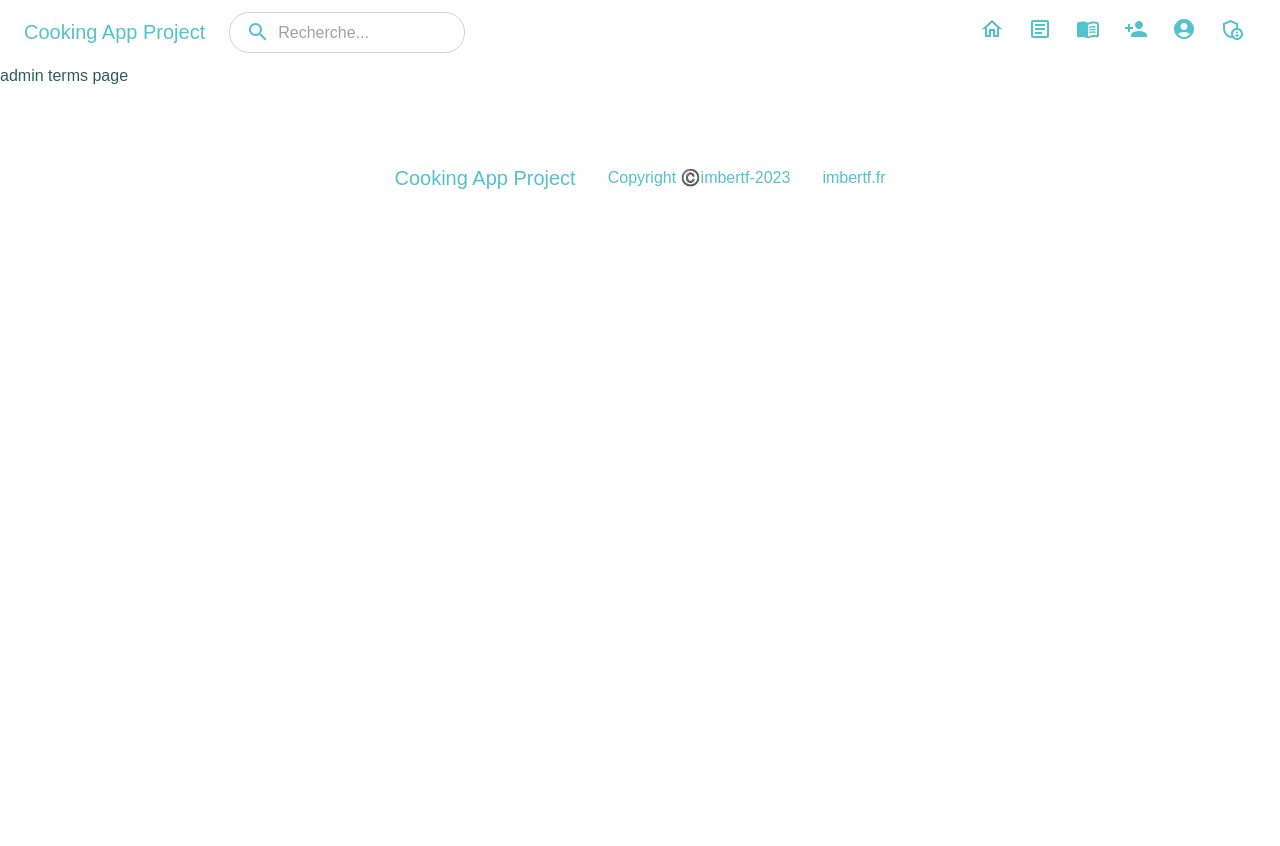
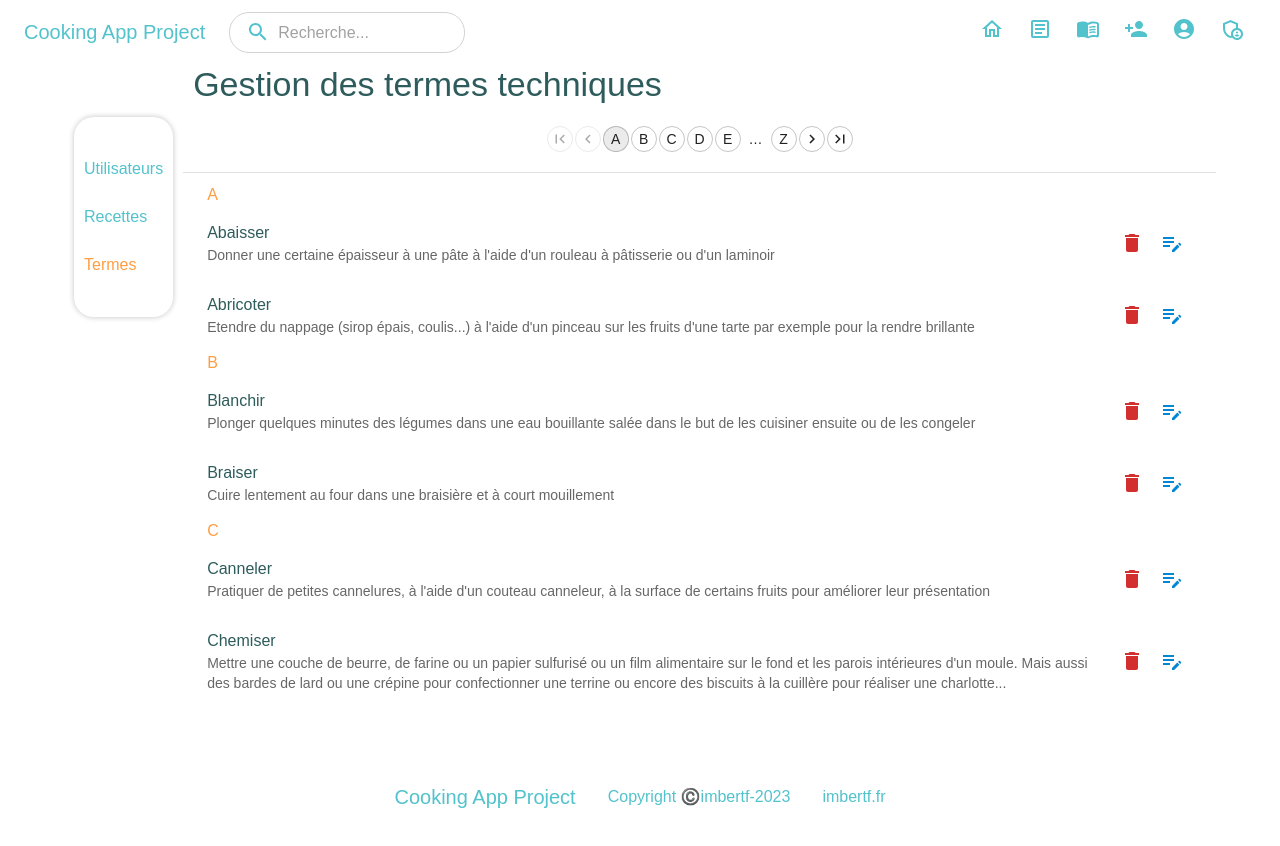
Before and after one commit to imbertf/cooking-app-project, a React (Create React App) app in the folder frontend/: page /admin/terms in a window 1280 px wide. Before the commit the page ends 800 px from the top, so only its background shows below. Built offline with nearby package versions, Linux system fonts and the light colour scheme.

Commit message:
AdminTermPage, AdminEditTermPage added

```diff
--- a/frontend/src/App.js
+++ b/frontend/src/App.js
@@ -9,7 +9,7 @@ import NavBar from "./components/NavBar";
 import HomePage from "./pages/HomePage";
 import LoginPage from "./pages/LoginPage";
 import RegisterPage from "./pages/RegisterPage";
-import TechnicalTermsPage from "./pages/TechnicalTermsPage";
+import TermsPage from "./pages/TermsPage";
 import RecipeListPage from "./pages/RecipeListPage";
 
 // protected user pages:
@@ -39,7 +39,7 @@ function App() {
         <Route path="/" element={<HomePage />}></Route>
         <Route path="/login" element={<LoginPage />} />
         <Route path="/register" element={<RegisterPage />} />
-        <Route path="/technical-terms" element={<TechnicalTermsPage />} />
+        <Route path="/technical-terms" element={<TermsPage />} />
         <Route path="/recipe-list" element={<RecipeListPage />} />
         <Route path="/recipe-details" element={<RecipeDetailsPage />} />
         <Route path="/recipe-details/:id" element={<RecipeDetailsPage />} />
@@ -61,7 +61,7 @@ function App() {
           <Route path="/admin/edit-recipe" element={<AdminEditRecipePage />} />
           <Route path="/admin/terms" element={<AdminTermsPage />} />
           <Route path="/admin/create-terms" element={<AdminCreateTermPage />} />
-          <Route path="/admin/edit-terms" element={<AdminEditTermPage />} />
+          <Route path="/admin/edit-term" element={<AdminEditTermPage />} />
         </Route>
       </Routes>
       <FooterComponent />
--- a/frontend/src/components/ActionButtonComponent.js
+++ b/frontend/src/components/ActionButtonComponent.js
@@ -27,7 +27,7 @@ export default function ActionButtonComponent({
     <Tooltip title={toolTip} followCursor TransitionComponent={Zoom}>
       <div onClick={clickAction}>
         <IconButton onClick={handleClick}>{Children}</IconButton>
-        <Snackbar open={open} autoHideDuration={2000} onClose={handleClose}>
+        <Snackbar open={open} autoHideDuration={3500} onClose={handleClose}>
           <Alert
             onClose={handleClose}
             severity={severity}
--- a/frontend/src/components/NavBar.js
+++ b/frontend/src/components/NavBar.js
@@ -247,7 +247,7 @@ export default function PrimarySearchAppBar() {
               </Tooltip>
             </IconButton>
             <IconButton size="large" aria-label="Admin" color="primary">
-              <Tooltip title="Recettes" followCursor TransitionComponent={Zoom}>
+              <Tooltip title="Admin" followCursor TransitionComponent={Zoom}>
                 <Link to="/admin/users">
                   <AdminPanelSettingsOutlinedIcon />
                 </Link>
--- a/frontend/src/components/admin/AdminLinksComponent.js
+++ b/frontend/src/components/admin/AdminLinksComponent.js
@@ -1,10 +1,12 @@
 import React from "react";
-import { Link } from "react-router-dom";
+import { NavLink } from "react-router-dom";
 
 // material ui
-import { Box, Stack } from "@mui/material";
+import { Box, Stack, useTheme } from "@mui/material";
 
 const AdminLinksComponent = () => {
+  const theme = useTheme();
+
   return (
     <Box
       sx={{
@@ -20,9 +22,36 @@ const AdminLinksComponent = () => {
       justifyContent={{ xs: "center", sm: "inherit" }}
     >
       <Stack direction={"column"} spacing={3}>
-        <Link to="/admin/users">Users</Link>
-        <Link to="/admin/recipes">Recipes</Link>
-        <Link to="/admin/terms">Terms</Link>
+        <NavLink
+          to="/admin/users"
+          style={({ isActive, isPending }) => {
+            return {
+              color: isActive && theme.palette.secondary.main,
+            };
+          }}
+        >
+          Utilisateurs
+        </NavLink>
+        <NavLink
+          to="/admin/recipes"
+          style={({ isActive, isPending }) => {
+            return {
+              color: isActive && theme.palette.secondary.main,
+            };
+          }}
+        >
+          Recettes
+        </NavLink>
+        <NavLink
+          to="/admin/terms"
+          style={({ isActive, isPending }) => {
+            return {
+              color: isActive && theme.palette.secondary.main,
+            };
+          }}
+        >
+          Termes
+        </NavLink>
       </Stack>
     </Box>
   );
--- a/frontend/src/components/admin/AdminRecipeCardComponent.js
+++ b/frontend/src/components/admin/AdminRecipeCardComponent.js
@@ -20,12 +20,12 @@ import EditNoteOutlinedIcon from "@mui/icons-material/EditNoteOutlined";
 
 // tools functions
 const deleteHandler = () => {
-  if (window.confirm("Êtes-vous sur de vouloir supprimer cet utilisateur?")); // Alert user for deleting
+  if (window.confirm("Êtes-vous sur de vouloir supprimer cette recette?")); // Alert user for deleting
 };
 
 export default function AdminRecipeCardComponent({ ID, name, image, alt }) {
   return (
-    <Card variant="outlined" sx={{ m: "10px", width: "250px" }}>
+    <Card variant="outlined" sx={{ m: "4px", width: "250px" }}>
       <CardContent>
         <Typography>ID: {ID}</Typography>
         <Typography>Nom: {name} </Typography>
@@ -39,7 +39,7 @@ export default function AdminRecipeCardComponent({ ID, name, image, alt }) {
       <CardActions sx={{ justifyContent: "flex-end" }}>
         <Stack direction={"row"} alignItems={"center"}>
           <ActionButtonComponent
-            text={"Utilisateur supprimée"}
+            text={"Recette supprimée"}
             severity={"info"}
             Children={<DeleteIcon color="error" />}
             toolTip={"Supprimer"}
--- a/frontend/src/pages/admin/AdminEditRecipePage.js
+++ b/frontend/src/pages/admin/AdminEditRecipePage.js
@@ -61,6 +61,7 @@ const AdminEditRecipePage = () => {
       display={"flex"}
       justifyContent={"center"}
       my={{ sm: "160px" }}
+      // maxWidth={"lg"}
     >
       <Paper
         component="form"
--- a/frontend/src/pages/admin/AdminTermsPage.js
+++ b/frontend/src/pages/admin/AdminTermsPage.js
@@ -1,7 +1,126 @@
-import React from "react";
+import * as React from "react";
+import { Link } from "react-router-dom";
 
-const AdminTerms = () => {
-  return <div>admin terms page</div>;
+// material ui
+import { Container, Divider, Typography, Stack } from "@mui/material";
+
+// components
+import AlphabeticallyPaginationComponent from "../../components/AlphabeticallyPaginationComponent";
+import TermListComponent from "../../components/TermsListComponent";
+import ActionButtonComponent from "../../components/ActionButtonComponent";
+
+// material icons
+import DeleteIcon from "@mui/icons-material/Delete";
+import EditNoteOutlinedIcon from "@mui/icons-material/EditNoteOutlined";
+import AdminLinksComponent from "../../components/admin/AdminLinksComponent";
+
+// tools functions
+const deleteHandler = () => {
+  if (window.confirm("Êtes-vous sur de vouloir supprimer ce terme technique?")); // Alert user for deleting
 };
 
-export default AdminTerms;
+// temporary backend
+const terms = [
+  {
+    name: "Abaisser",
+    description:
+      "Donner une certaine épaisseur à une pâte à l'aide d'un rouleau à pâtisserie ou d'un laminoir",
+  },
+  {
+    name: "Abricoter",
+    description:
+      "Etendre du nappage (sirop épais, coulis...) à l'aide d'un pinceau sur les fruits d'une tarte par exemple pour la rendre brillante",
+  },
+  {
+    name: "Braiser",
+    description:
+      "Cuire lentement au four dans une braisière et à court mouillement",
+  },
+  {
+    name: "Blanchir",
+    description:
+      "Plonger quelques minutes des légumes dans une eau bouillante salée dans le but de les cuisiner ensuite ou de les congeler",
+  },
+  {
+    name: "Canneler",
+    description:
+      "Pratiquer de petites cannelures, à l'aide d'un couteau canneleur, à la surface de certains fruits pour améliorer leur présentation",
+  },
+  {
+    name: "Chemiser",
+    description:
+      "Mettre une couche de beurre, de farine ou un papier sulfurisé ou un film alimentaire sur le fond et les parois intérieures d'un moule. Mais aussi des bardes de lard ou une crépine pour confectionner une terrine ou encore des biscuits à la cuillère pour réaliser une charlotte...",
+  },
+];
+
+export default function AdminTermsPage() {
+  const sections = {};
+
+  // Sort the terms alphabetically
+  terms.sort((a, b) => a.name.localeCompare(b.name));
+
+  // Group the terms by sections
+  terms.forEach((term) => {
+    const section = term.name[0].toUpperCase(); // Extract the first letter and convert to uppercase to create ections
+    if (!sections[section]) {
+      sections[section] = [];
+    }
+    sections[section].push(term);
+  });
+
+  return (
+    <Container
+      maxWidth="lg"
+      sx={{ display: "flex", flexDirection: { xs: "column", sm: "row" } }}
+    >
+      <AdminLinksComponent />
+      <Stack direction={"column"}>
+        <Typography
+          component="h1"
+          variant="h4"
+          textAlign={{ xs: "center", sm: "inherit" }}
+          mx={"10px"}
+        >
+          Gestion des termes techniques
+        </Typography>
+        <Container
+          sx={{ display: "flex", justifyContent: "center", margin: "20px 0" }}
+        >
+          <AlphabeticallyPaginationComponent />
+        </Container>
+        <Divider />
+        <Container sx={{ marginTop: "10px" }}>
+          {Object.keys(sections).map((section) => (
+            <Stack key={section}>
+              <Typography color={"secondary"}>{section}</Typography>
+              {sections[section].map((term, index) => (
+                <Stack direction={"row"} justifyContent={"space-between"}>
+                  <TermListComponent
+                    name={term.name}
+                    description={term.description}
+                    key={index}
+                  />
+                  <Stack direction={"row"} alignItems={"center"}>
+                    <ActionButtonComponent
+                      text={"Terme technique supprimé"}
+                      severity={"info"}
+                      Children={<DeleteIcon color="error" />}
+                      toolTip={"Supprimer"}
+                      clickAction={deleteHandler}
+                    />
+                    <Link to="/admin/edit-term">
+                      <ActionButtonComponent
+                        Children={<EditNoteOutlinedIcon color="info" />}
+                        toolTip={"Editer"}
+                      />
+                    </Link>
+                  </Stack>
+                </Stack>
+              ))}
+            </Stack>
+          ))}
+        </Container>
+      </Stack>
+    </Container>
+  );
+}
```
Also changed, not shown: frontend/src/pages/TermsPage.js (renamed from frontend/src/pages/TechnicalTermsPage.js, +1 -54 lines), frontend/src/pages/admin/AdminEditTermPage.js (+109 -2 lines).
